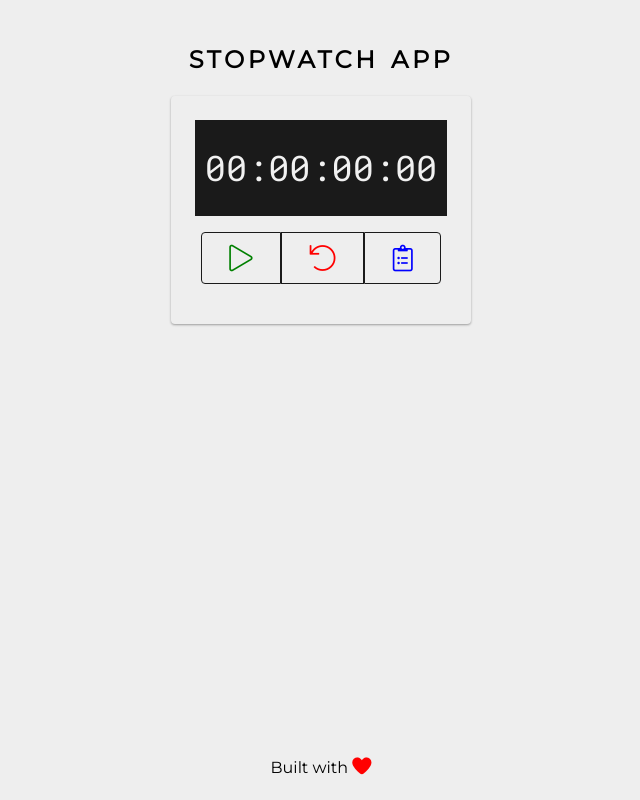
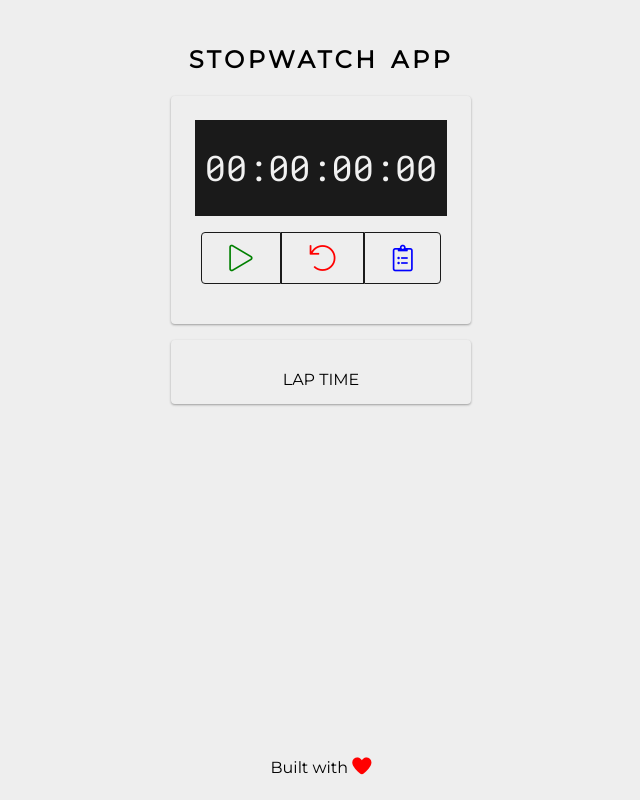
Before and after one commit to for3v3rsk/laptime, a plain HTML site: page index.html in a window 1280 px wide. Shown: the whole page, without its empty margins (319-959 px from the left). Drawn offline with Linux system fonts and the light colour scheme; a web font is replaced by a local one.

Commit message:
modified lap time list element display with borders

```diff
--- a/css/styles.scss
+++ b/css/styles.scss
@@ -166,7 +166,20 @@ main {
     display: flex;
     flex-direction: column;
     margin: 1em 0;
+    padding-top: 1em;
+    border-radius: 4px;
+    box-shadow: 0 1px 3px rgba(0,0,0,0.12), 0 1px 2px rgba(0,0,0,0.24);
+    transition: all 0.3s cubic-bezier(.25,.8,.25,1);
 
+
+    h4 {
+        text-align: center;
+        text-transform: uppercase;
+        font-weight: 500;
+        padding: 1em 0;
+        // border-bottom: 1px solid #bbb;
+
+    }
     #lapList {
         max-height: 40vmin;
         // max-width: 40vmin;
@@ -174,8 +187,8 @@ main {
         text-align: center;
 
         width: 300px;
-        border-radius: 4px;
-        box-shadow: 0 1px 3px rgba(0,0,0,0.12), 0 1px 2px rgba(0,0,0,0.24);
+        // border-radius: 4px;
+        // box-shadow: 0 1px 3px rgba(0,0,0,0.12), 0 1px 2px rgba(0,0,0,0.24);
         transition: all 0.3s cubic-bezier(.25,.8,.25,1);
         // padding: 1em;
     }
@@ -183,11 +196,18 @@ main {
     li {
         font-size: 1.2em;
         padding: 0.6em 1.2em;
+
+        border-bottom: 1px solid #bbb;
     }
 
-    li:nth-child(odd) {
-        background-color: #ccc;
+    li:first-child {
+        border-top: 1px solid #bbb;
+
     }
+
+    // li:nth-child(odd) {
+    //     // background-color: #ccc;
+    // }
 }
 
 footer {
--- a/index.html
+++ b/index.html
@@ -23,7 +23,9 @@
             </div>
         </div>
         <div class="runLapTimes">
+            <h4>lap time</h4>
             <ol id="lapList" class="car">
+
                 <!-- <li>00:05:38:156</li> -->
             </ol>
         </div>
```
Also changed, not shown: css/styles.css, 1 other file.
